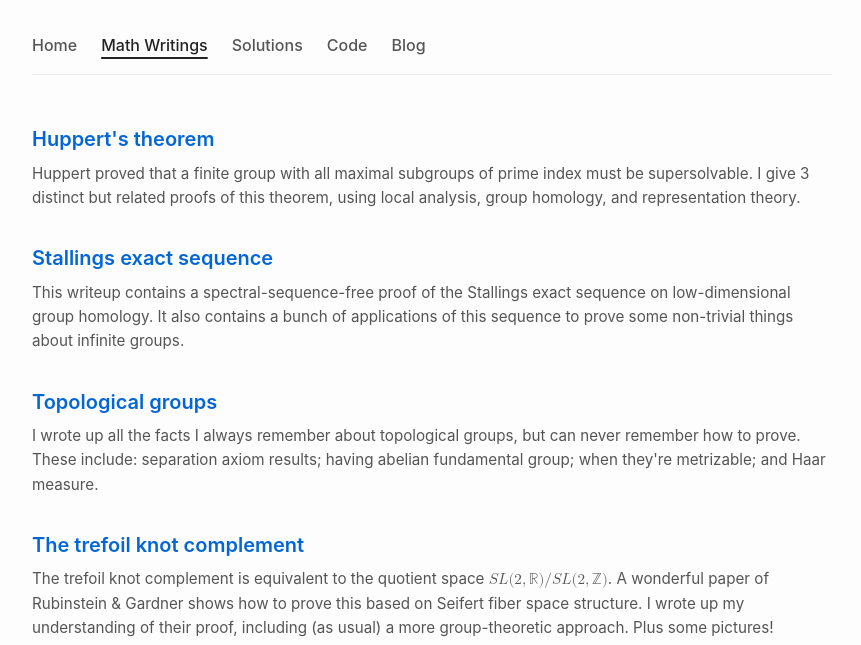
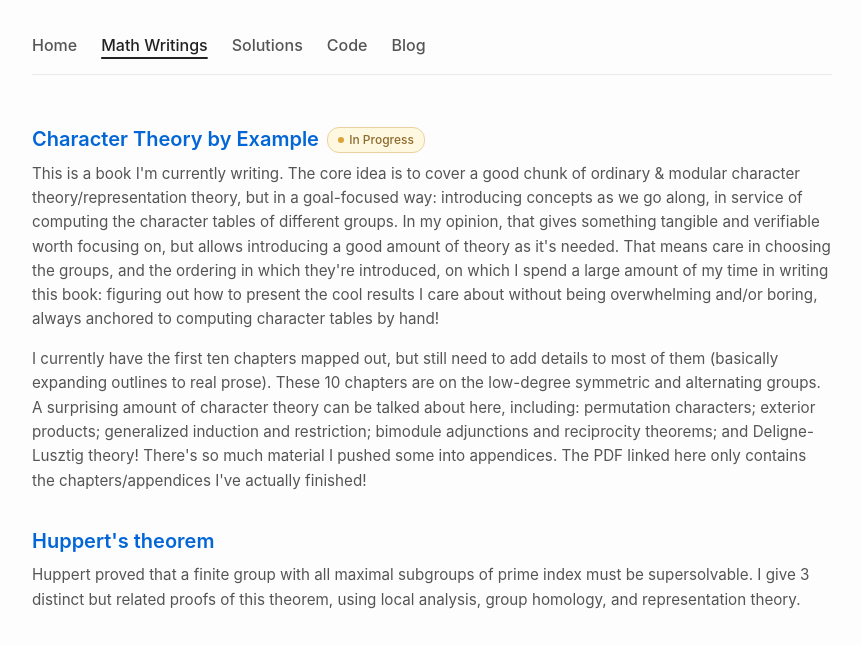
Before and after one commit to stevedalton/stevedalton.github.io, a plain HTML site: page index.html in a window 1280 px wide. Both pictures are taken after a click on the label "Math Writings". Shown: the part 120-765 px from the top of the page, without its empty margins (208-1069 px from the left). Drawn offline with Linux system fonts and the light colour scheme.

Commit message:
Add in progress writings

```diff
--- a/index.html
+++ b/index.html
@@ -39,6 +39,12 @@
         <section id="content-writings" class="content-section">
             <ul class="item-list">
                 <!-- ADD NEW MATH WRITINGS HERE -->
+
+                <li class="item">
+                    <a href="pdfs/ctbe.pdf" class="item-title" target="_blank" rel="noopener noreferrer">Character Theory by Example</a><span class="badge-in-progress">In Progress</span>
+                    <p class="item-desc">This is a book I'm currently writing. The core idea is to cover a good chunk of ordinary & modular character theory/representation theory, but in a goal-focused way: introducing concepts as we go along, in service of computing the character tables of different groups. In my opinion, that gives something tangible and verifiable worth focusing on, but allows introducing a good amount of theory as it's needed. That means care in choosing the groups, and the ordering in which they're introduced, on which I spend a large amount of my time in writing this book: figuring out how to present the cool results I care about without being overwhelming and/or boring, always anchored to computing character tables by hand!</p>
+                    <p class="item-desc">I currently have the first ten chapters mapped out, but still need to add details to most of them (basically expanding outlines to real prose). These 10 chapters are on the low-degree symmetric and alternating groups. A surprising amount of character theory can be talked about here, including: permutation characters; exterior products; generalized induction and restriction; bimodule adjunctions and reciprocity theorems; and Deligne-Lusztig theory! There's so much material I pushed some into appendices. The PDF linked here only contains the chapters/appendices I've actually finished!</p>
+                </li>
 
                 <li class="item">
                     <a href="pdfs/huppert.pdf" class="item-title" target="_blank" rel="noopener noreferrer">Huppert's theorem</a>
@@ -169,6 +175,12 @@
                 <!-- ADD NEW SOLUTIONS HERE -->
 
                 <li class="item">
+                    <a href="pdfs/comps.pdf" class="item-title" target="_blank" rel="noopener noreferrer">Comprehensive Exam Problems</a><span class="badge-in-progress">In Progress</span>
+                    <p class="item-desc">In graduate school we compiled solutions to lots of old comprehensive exam problems. I have hundreds of these solutions written out, but the problems were cataloged in a different file. I'm currently rewriting the problems and solutions to one file, while also cleaning up some of the typography and math. This is kind of boring, so progress is slow! </p>
+                </li>
+
+
+                <li class="item">
                     <a href="pdfs/isaacs_algebra.pdf" class="item-title" target="_blank" rel="noopener noreferrer">Algebra</a>
                     <p class="item-desc">Solutions to all problems in <em>Algebra: A Graduate Course</em> by Isaacs.</p>
                 </li>
--- a/styles.css
+++ b/styles.css
@@ -123,3 +123,31 @@ label.nav-btn:hover {
     color: var(--desc-color);
     font-size: 0.95rem;
 }
+
+/* Status Badges */
+.badge-in-progress {
+    display: inline-flex;
+    align-items: center;
+    gap: 0.35rem;
+    background-color: #fff8e1;
+    border: 1px solid #ebd0a0;
+    color: #8c6a2c;
+    font-size: 0.75rem;
+    font-weight: 500;
+    padding: 0.15rem 0.6rem;
+    border-radius: 12px;
+    margin-left: 0.5rem;
+    vertical-align: middle;
+    position: relative;
+    top: -2px; /* Slight optical adjustment to align beautifully with the title */
+}
+
+/* The small colored dot */
+.badge-in-progress::before {
+    content: "";
+    display: block;
+    width: 6px;
+    height: 6px;
+    background-color: #dca337;
+    border-radius: 50%;
+}
```
Also changed, not shown: 2 other files.
